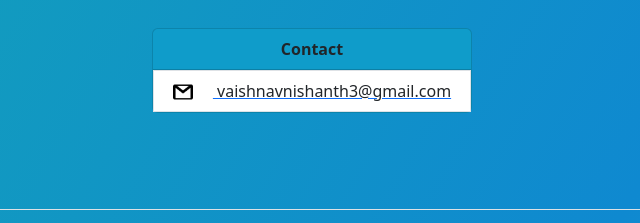
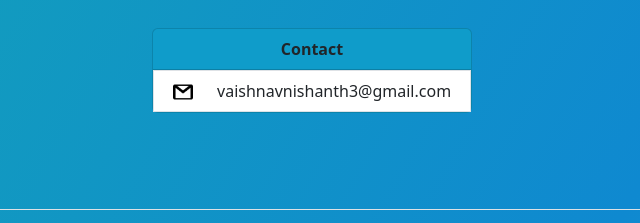
Before and after one commit to vaishnavnishanth3/Portifolio-website, a plain HTML site: page index.html in a window 1280 px wide. Shown: the part 3954-4177 px from the top of the page, 328-968 px from the left. Drawn offline with nearby package versions, Linux system fonts and the light colour scheme.

Commit message:
Update index.html

```diff
--- a/index.html
+++ b/index.html
@@ -172,7 +172,7 @@
                           Contact
                         </div>
                         <ul class="list-group list-group-flush items">
-                          <a href="mailto:vaishnavnishanth3@gmail.com?Subject=''"><li class="list-group-item"><img src="./assests/webp/gmail.webp" alt="gmail logo" class="gmail-logo"></img> vaishnavnishanth3@gmail.com</li></a>
+                          <a href="mailto:vaishnavnishanth3@gmail.com?Subject=''" style="text-decoration:none;background-color:transparent"><li class="list-group-item"><img src="./assests/webp/gmail.webp" alt="gmail logo" class="gmail-logo"></img> vaishnavnishanth3@gmail.com</li></a>
                         </ul>
                     </div>
               </div>
```
